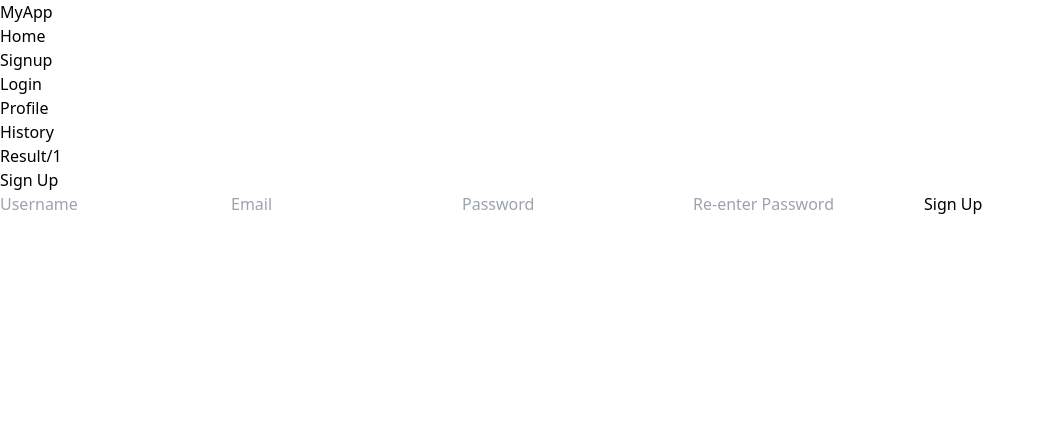
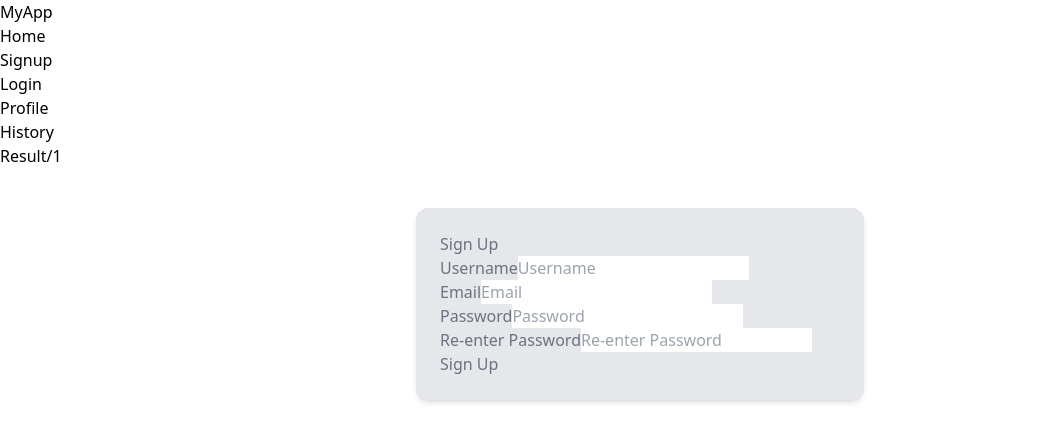
Before and after one commit to Lego-detector/Lego-detector-FE, a Next.js app: page /signup in a window 1280 px wide. Shown: the top 442 px of the page, without its empty margins (0-1044 px from the left). Built offline with nearby package versions, Linux system fonts and the light colour scheme.

Commit message:
feat: add input label in auth form

```diff
--- a/src/modules/home/_components/AuthForm.tsx
+++ b/src/modules/home/_components/AuthForm.tsx
@@ -38,47 +38,64 @@ export default function AuthForm({ isSignup }: { isSignup: boolean }) {
   };
 
   return (
-    <div className="max-w-md mx-auto mt-10 p-6 bg-white rounded-xl shadow-md">
-      <h2 className="text-2xl font-bold mb-4">{isSignup ? "Sign Up" : "Login"}</h2>
+    <div className="md-card">
+      <h2 className="text-2xl text-white font-bold mb-4">{isSignup ? "Sign Up" : "Login"}</h2>
       {error && <p className="text-red-500">{error}</p>}
       <form onSubmit={handleSubmit}>
         <div className="flex flex-col">
         {isSignup && (
+          <div className="mb-2">
+              <label className="block mb-1" htmlFor="username">Username</label>
               <input
+                  id="username"
                   type="text"
                   placeholder="Username"
                   value={username}
                   onChange={(e) => setUsername(e.target.value)}
-            className="w-full p-2 border rounded mb-2"
+                  className="w-full p-2 border rounded"
                   required
               />
+          </div>
         )}
+        <div className="mb-2">
+            <label className="block mb-1" htmlFor="email">Email</label>
             <input
+                id="email"
                 type="email"
                 placeholder="Email"
                 value={email}
                 onChange={(e) => setEmail(e.target.value)}
-          className="w-full p-2 border rounded mb-2"
+                className="w-full p-2 border rounded"
                 required
             />
+        </div>
+        <div className="mb-2">
+            <label className="block mb-1" htmlFor="password">Password</label>
             <input
+                id="password"
                 type="password"
                 placeholder="Password"
                 value={password}
                 onChange={(e) => setPassword(e.target.value)}
-          className="w-full p-2 border rounded mb-2"
+                className="w-full p-2 border rounded"
                 required
             />
+        </div>
         {isSignup && (
+            <div className="mb-4">
+                <label className="block mb-1" htmlFor="rePassword">Re-enter Password</label>
                 <input
+                    id="rePassword"
                     type="password"
                     placeholder="Re-enter Password"
                     value={rePassword}
                     onChange={(e) => setRePassword(e.target.value)}
-            className="w-full p-2 border rounded mb-4"
+                    className="w-full p-2 border rounded"
                     required
                 />
+            </div>
         )}
+
         <button type="submit" className="w-full bg-blue-500 text-white p-2 rounded">
           {isSignup ? "Sign Up" : "Login"}
         </button>
```
Lines whose indentation alone changed are shown as unchanged.
